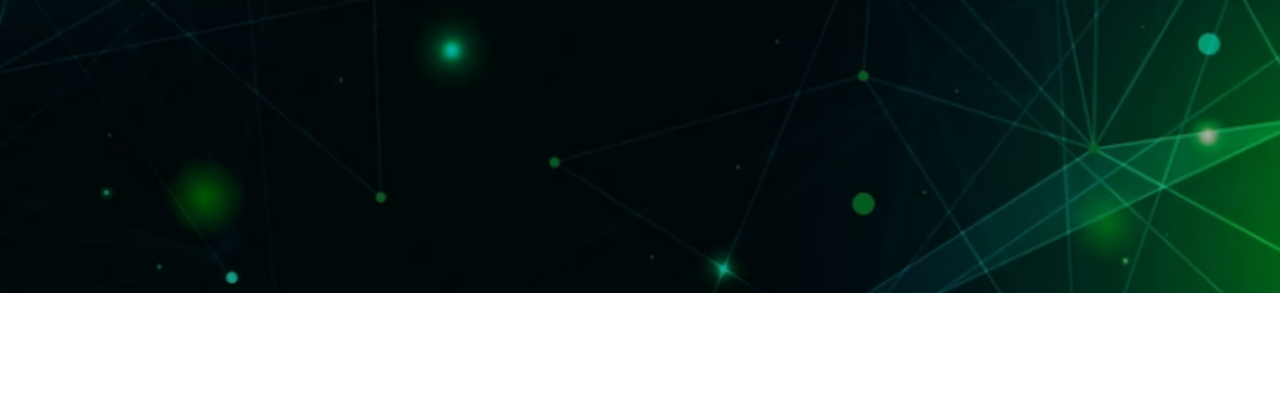
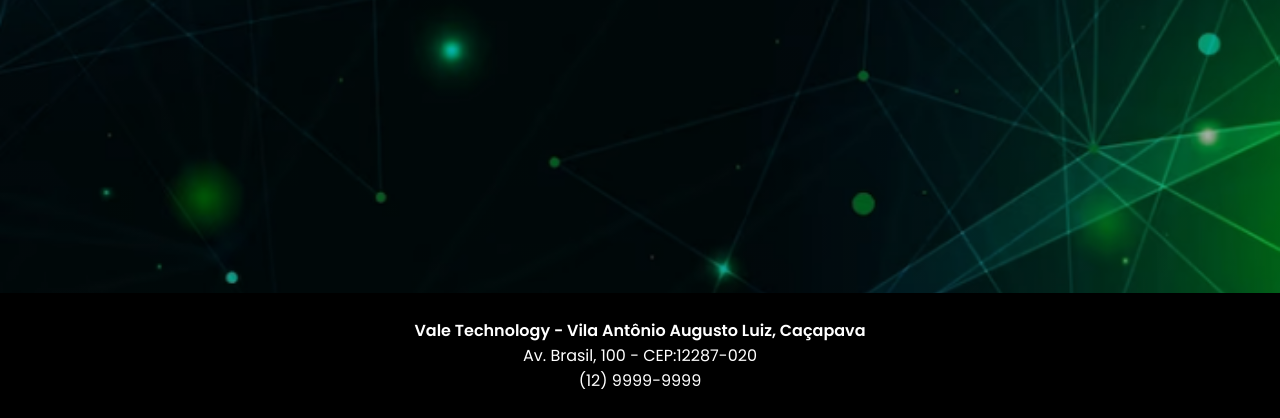
Before and after one commit to Lana-Araujo/empresa-ti-lana, a plain HTML site: page SITE-MODELO/index.html in a window 1280 px wide. Shown: the part 638-1056 px from the top of the page. Before the commit the page ends 931 px from the top, so only its background shows below. Drawn offline with Linux system fonts and the light colour scheme.

Commit message:
Alteracao final 2

```diff
--- a/SITE-MODELO/css/precos.css
+++ b/SITE-MODELO/css/precos.css
@@ -110,6 +110,13 @@ nav li a:hover{
     width: 25%;
     height: 25%;
 }
+.footer-link {
+    color: white;
+    align-items: center;
+    justify-content: center;
+    text-align: center;
+    background-color: #000000;
+}
 
 @keyframes vibrar {
     0%{
--- a/SITE-MODELO/css/servicos.css
+++ b/SITE-MODELO/css/servicos.css
@@ -114,6 +114,13 @@ nav li a:hover{
     width: 25%;
     height: 25%;
 }
+.footer-link {
+    color: white;
+    align-items: center;
+    justify-content: center;
+    text-align: center;
+    background-color: #000000;
+}
 
 @keyframes vibrar {
     0%{
--- a/SITE-MODELO/css/sobre.css
+++ b/SITE-MODELO/css/sobre.css
@@ -115,6 +115,13 @@ nav li a:hover{
     width: 25%;
     height: 25%;
 }
+.footer-link {
+    color: white;
+    align-items: center;
+    justify-content: center;
+    text-align: center;
+    background-color: #000000;
+}
 
 @keyframes vibrar {
     0%{
--- a/SITE-MODELO/css/style.css
+++ b/SITE-MODELO/css/style.css
@@ -99,7 +99,13 @@ nav li a:hover{
     width: 25%;
     height: 25%;
 }
-
+.footer-link {
+    color: white;
+    align-items: center;
+    justify-content: center;
+    text-align: center;
+    background-color: #000000;
+}
 @keyframes vibrar {
     0%{
         transform: scale(1);
--- a/SITE-MODELO/index.html
+++ b/SITE-MODELO/index.html
@@ -32,5 +32,12 @@
         </div>
     </section>
 </body>
+<footer>
 
+    <div class="footer-link">
+       <br> <strong>Vale Technology - Vila Antônio Augusto Luiz, Caçapava</strong>
+        <p>Av. Brasil, 100 - CEP:12287-020 </p>
+        <p>(12) 9999-9999</p><br>
+    </div>
+</footer>
 </html>
```
Also changed, not shown: SITE-MODELO/precos.html (+8 -0 lines), SITE-MODELO/servicos.html (+8 -0 lines), SITE-MODELO/sobre.html (+8 -0 lines).
